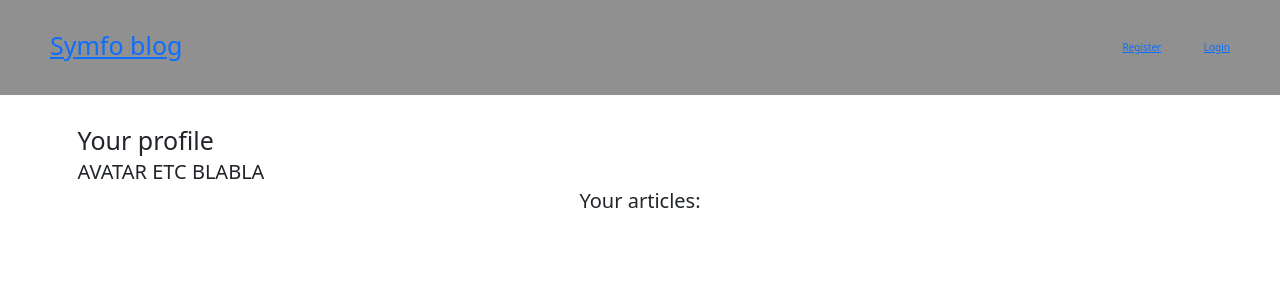
After one commit to Noziho/symfony_blog, a Symfony app: template templates/user/index.html.twig in a window 1280 px wide. The commit adds this page. Shown: the top 300 px of the page. Run offline with Twig, Linux system fonts and the light colour scheme; the template is opened without the code that fills it, so the values that code supplies are empty; style sheets or scripts are compiled from the project's sources; some libraries are stand-ins or nearby versions.

Commit message:
make isPublish features + start user profile

```diff
--- a/src/Form/ArticleType.php
+++ b/src/Form/ArticleType.php
@@ -4,6 +4,7 @@ namespace App\Form;
 
 use App\Entity\Article;
 use Symfony\Component\Form\AbstractType;
+use Symfony\Component\Form\Extension\Core\Type\CheckboxType;
 use Symfony\Component\Form\Extension\Core\Type\FileType;
 use Symfony\Component\Form\Extension\Core\Type\SubmitType;
 use Symfony\Component\Form\FormBuilderInterface;
@@ -20,6 +21,11 @@ class ArticleType extends AbstractType
             ->add('imageName', FileType::class, [
                 'label' => 'Image de l\'article',
                 'mapped' => false,
+                'required' => false,
+            ])
+            ->add('isPublished', CheckboxType::class, [
+                'label' => "Do u want to publish your article right now ? If not, your article will not be published but u can go to profile for change it later.",
+                'required' => false,
             ])
             ->add('submit', SubmitType::class)
         ;
--- a/templates/base.html.twig
+++ b/templates/base.html.twig
@@ -19,10 +19,11 @@
 
         <div>
             {% if app.user %}
-                <a href="/logout">Logout</a>
+                <a href="{{ path('app_user') }}">Profile</a>
+                <a href="{{ path('app_logout') }}">Logout</a>
             {% else %}
-                <a href="/register">Register</a>
-                <a href="/login">Login</a>
+                <a href="{{ path('app_register') }}">Register</a>
+                <a href="{{ path('app_login') }}">Login</a>
             {% endif %}
         </div>
 
--- a/templates/home/index.html.twig
+++ b/templates/home/index.html.twig
@@ -12,6 +12,7 @@
     <div class="articles_container">
         {% if articles is defined %}
             {% for article in articles %}
+                {% if article.isPublished %}
                     <div class="article">
                         <h1>{{ article.title }}</h1>
                         <div class="img-thumbnail">
@@ -28,6 +29,7 @@
                             </a>
                         </div>
                     </div>
+                {% endif %}
             {% endfor %}
         {% else %}
             <p>No article yet</p>
--- /dev/null
+++ b/templates/user/index.html.twig
@@ -0,0 +1,28 @@
+{% extends 'base.html.twig' %}
+
+{% block title %}Profile{% endblock %}
+
+{% block body %}
+    <h1>Your profile</h1>
+    <h2>AVATAR ETC BLABLA</h2>
+
+
+    <div class="articles_container">
+        <h2>Your articles: </h2>
+        {% for article in user.articles.values %}
+            <div class="article">
+                <h2>{{ article.title }}</h2>
+                <div class="img-thumbnail">
+                    <img class="card-img" src="{{ asset('/build/images/imageArticles/' ~ article.imageName  ~ '.' ~ article.imageExt ) }}" alt="Article image">
+                </div>
+                <div class="article_content">
+                    <p>{{ article.content }}</p>
+                </div>
+                <div>
+                    <a href="{{ path('app_article_edit', {'id': article.id}) }}"><button class="border-success bg-success">Publish status</button></a>
+                </div>
+            </div>
+        {% endfor %}
+    </div>
+
+{% endblock %}
```
Also changed, not shown: src/Controller/ArticleController.php (+4 -5 lines), src/Controller/UserController.php (added, +21 -0 lines). Lines whose indentation alone changed are shown as unchanged.
